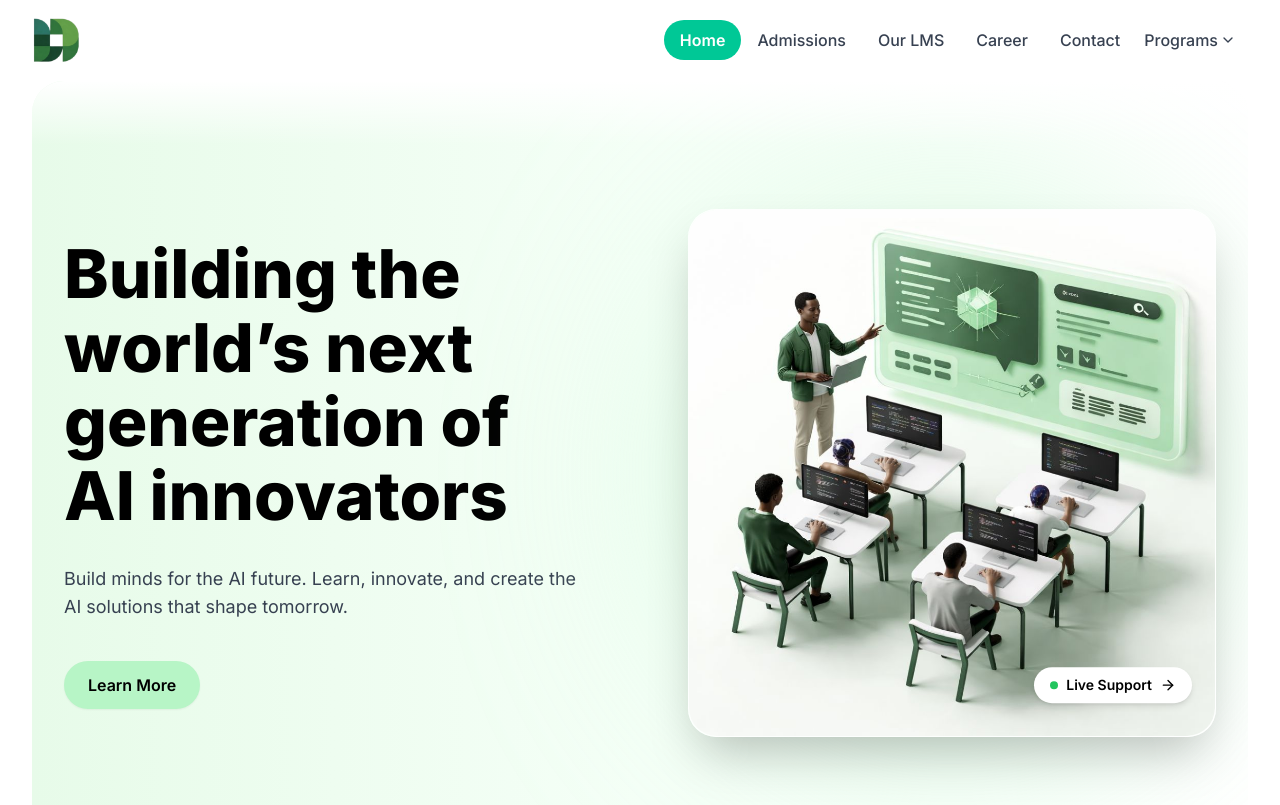
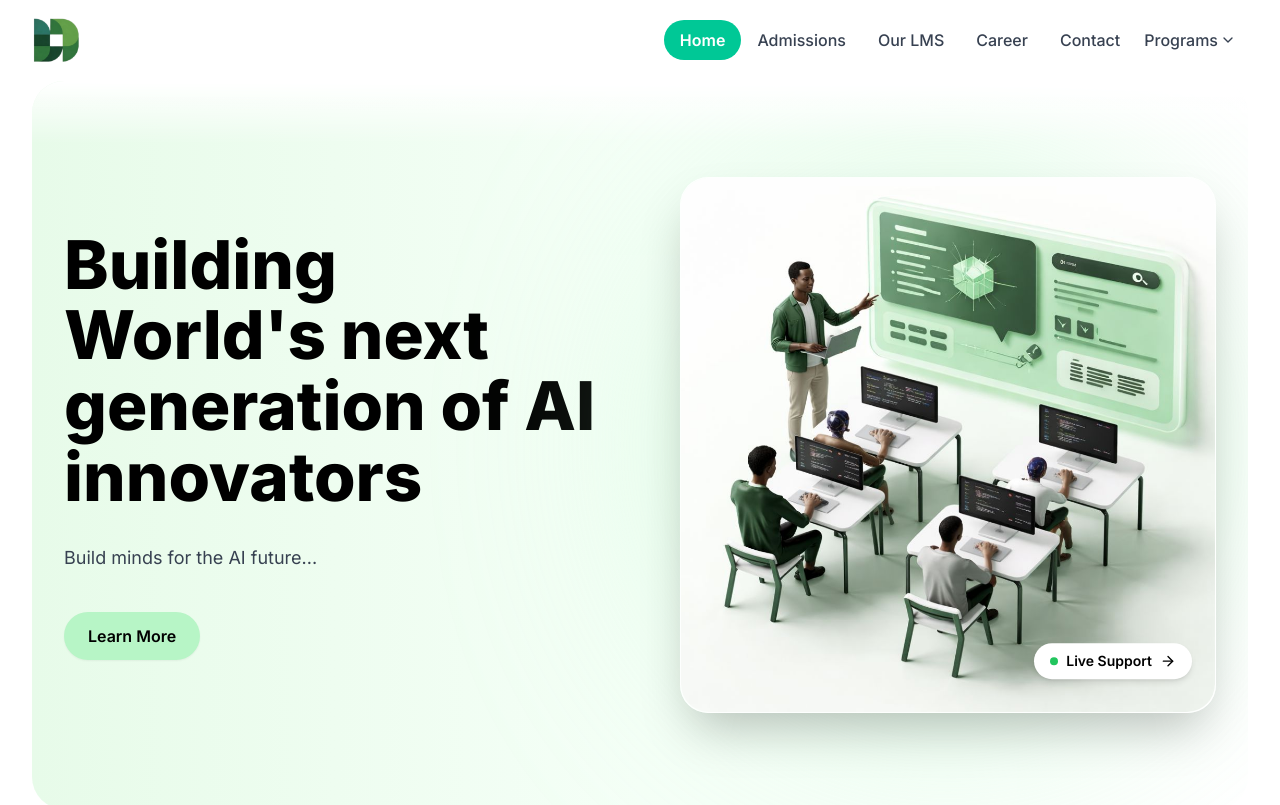
Before and after one commit to Stripe-Edge/DictaHub, a Next.js app: page / in a window 1280 px wide. Shown: the top 805 px of the page. Built offline with nearby package versions, Linux system fonts and the light colour scheme.

Commit message:
Update HeroSection.tsx

```diff
--- a/components/Sections/HeroSection.tsx
+++ b/components/Sections/HeroSection.tsx
@@ -14,28 +14,28 @@ export default function HeroSection() {
       transition={{ duration: 0.6 }}
       className="relative w-full rounded-[32px] overflow-hidden bg-gradient-to-r from-[#e7fbe9] via-[#f5fff7] to-white"
     >
-      {/* Fade-to-white overlay at top to blend with header */}
+      {/* Fade-to-white overlay at top */}
       <div className="absolute top-0 left-0 right-0 h-16 bg-gradient-to-b from-white via-white/50 to-transparent pointer-events-none z-10" />
 
-      <div className="max-w-7xl mx-auto px-6 md:px-8 py-20 md:py-32 grid grid-cols-1 lg:grid-cols-2 gap-16 lg:gap-24 items-center">
-
+      <div className="max-w-7xl mx-auto px-8 py-24 flex flex-col lg:flex-row gap-20 items-center">
         {/* LEFT CONTENT */}
         <motion.div
           initial={{ opacity: 0, x: -30 }}
           animate={{ opacity: 1, x: 0 }}
           transition={{ duration: 0.6, delay: 0.2 }}
+          className="flex-1"
         >
-          <h1 className="text-3xl sm:text-4xl md:text-5xl lg:text-[4.2rem] font-extrabold leading-tight md:leading-[1.1] text-black mb-6 md:mb-8">
-            Building the world’s next generation of AI innovators
+          <h1 className="text-[3.5rem] md:text-[4.2rem] font-extrabold leading-[1.05] text-black mb-8">
+            Building World's next generation of AI innovators
           </h1>
 
-          <p className="text-gray-700 max-w-md md:max-w-lg mb-8 md:mb-10 text-base sm:text-lg">
-            Build minds for the AI future. Learn, innovate, and create the AI solutions that shape tomorrow.
+          <p className="text-gray-700 max-w-md mb-10 text-lg">
+            Build minds for the AI future...
           </p>
 
           <div className="flex items-center gap-4">
             <Link href="/about">
-              <Button className="py-3 px-6 text-base">Learn More</Button>
+              <Button>Learn More</Button>
             </Link>
           </div>
         </motion.div>
@@ -45,13 +45,13 @@ export default function HeroSection() {
           initial={{ opacity: 0, x: 30 }}
           animate={{ opacity: 1, x: 0 }}
           transition={{ duration: 0.6, delay: 0.4 }}
-          className="relative w-full flex justify-center lg:justify-end"
+          className="relative flex-1 w-full"
         >
           {/* Glow */}
           <div className="absolute inset-0 bg-[#b7f5c6] blur-[120px] opacity-50 rounded-full" />
 
           {/* Glass Panel */}
-          <div className="relative w-full max-w-lg md:max-w-xl bg-white/60 backdrop-blur-xl border border-white/70 rounded-[28px] overflow-hidden shadow-2xl">
+          <div className="relative bg-white/60 backdrop-blur-xl border border-white/70 rounded-[28px] overflow-hidden shadow-2xl">
             <Image
               src="/assets/hero-visual.png"
               alt="Classroom"
@@ -66,7 +66,7 @@ export default function HeroSection() {
           <motion.div
             animate={{ y: [0, -10, 0] }}
             transition={{ duration: 4, repeat: Infinity, ease: "easeInOut" }}
-            className="absolute right-4 md:right-6 bottom-4 md:bottom-6"
+            className="absolute right-6 bottom-6"
           >
             <Link href="/ai-agent">
               <Button
```
